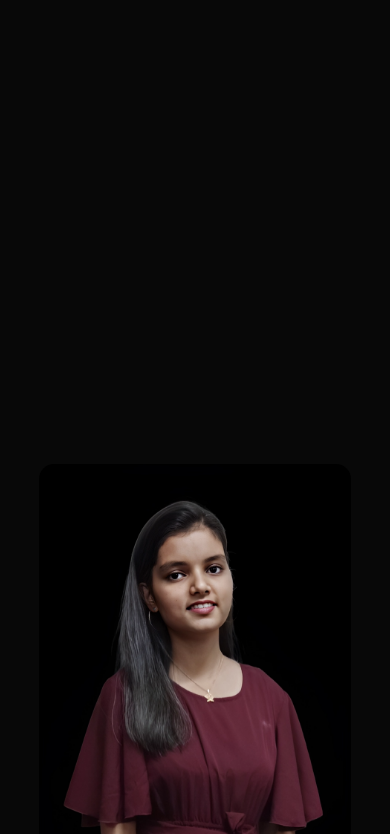
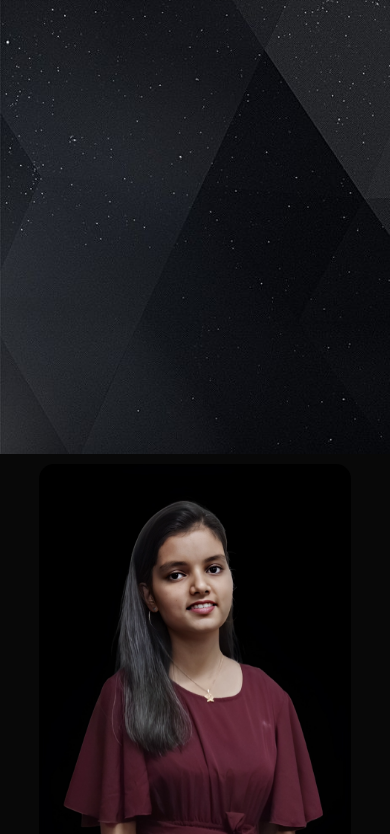
Before and after one commit to SejalSonawane/BharatIntern, a plain HTML site: page index.html in a window 390 px wide. Shown: the part 390-1224 px from the top of the page. Drawn offline with Linux system fonts and the light colour scheme.

Commit message:
Update style.css

```diff
--- a/style.css
+++ b/style.css
@@ -14,7 +14,7 @@ body{
 #header{
     width:100%;
     height:100vh;
-    background-image:url(./Images/snapedit_1708628575135.png);
+    background-image:url(./snapedit_1708628575135.png);
     background-size:cover;
     background-position:centre;
 }
@@ -354,7 +354,7 @@ nav .fa-solid {
 }
 @media only screen and (max-width:600px){
     #header{
-        background-image:url(./Images/BG.jpg);
+        background-image:url(./BG.jpg);
     }
 
     .header-text{
```
